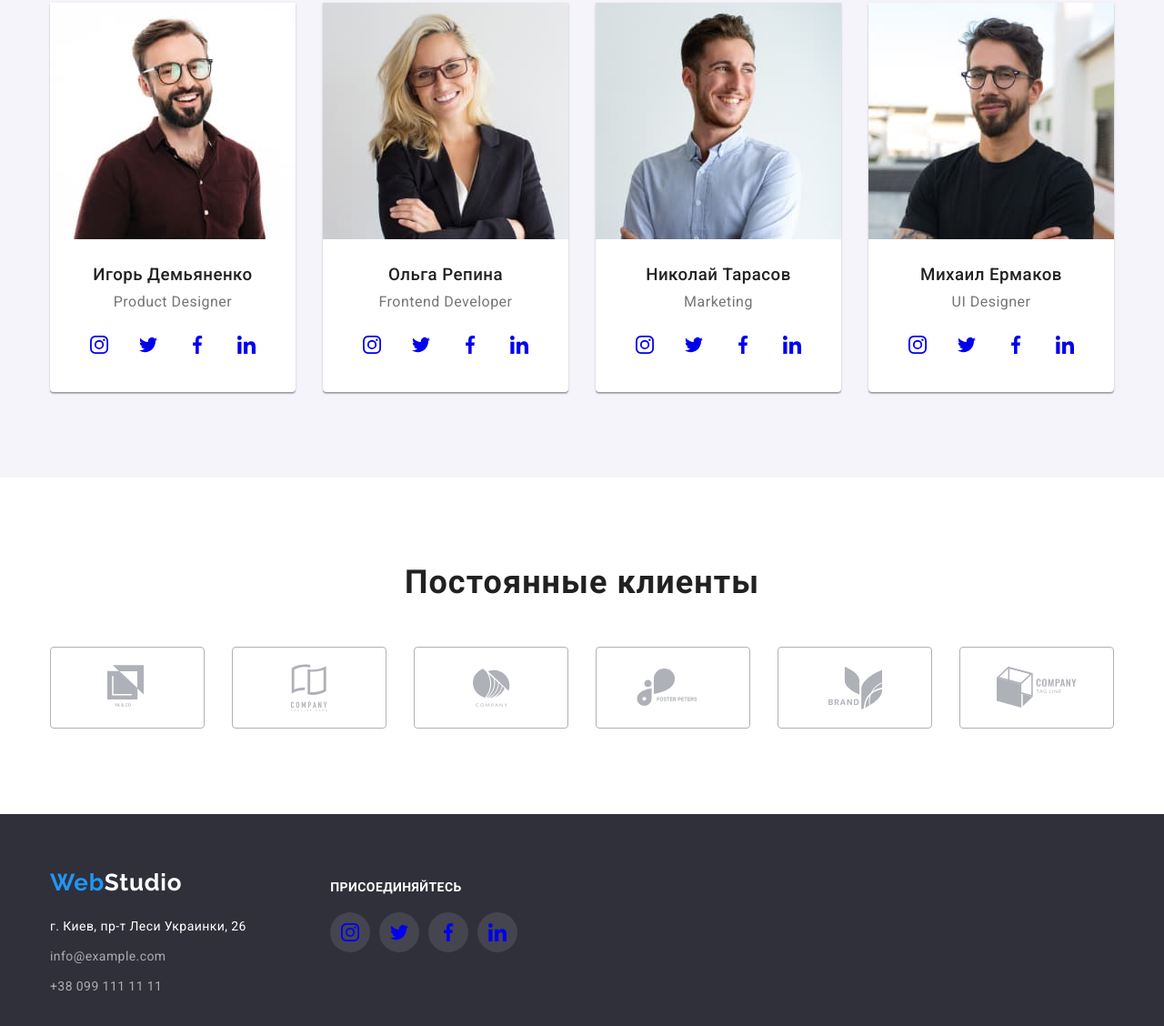
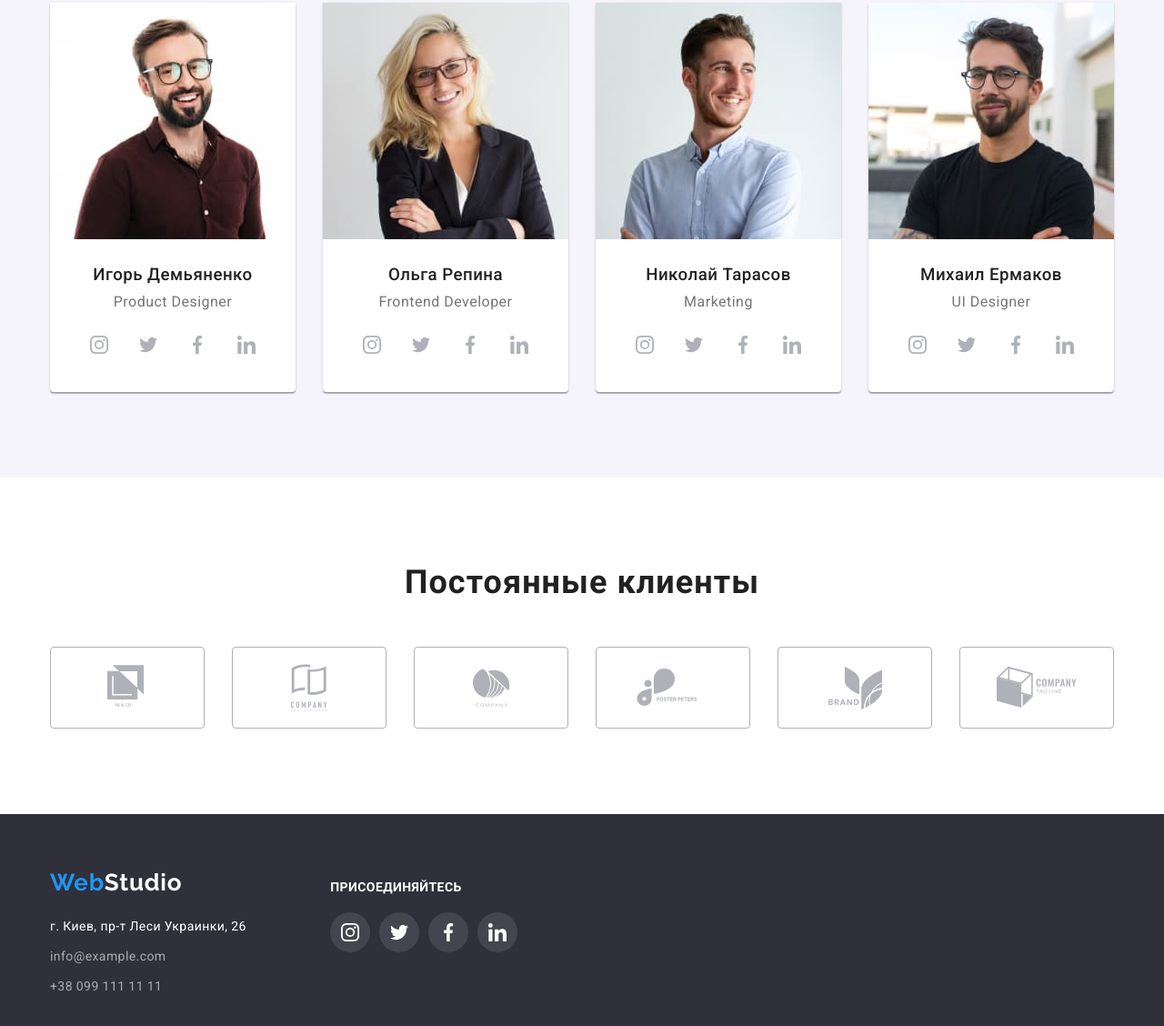
Before and after one commit to mayakravtsova/goit-markup-hw-04, a plain HTML site: page index.html in a window 1280 px wide. Shown: the part 1781-2909 px from the top of the page at 91% size. Drawn offline with Linux system fonts and the light colour scheme.

Commit message:
Update styles.css

```diff
--- a/css/styles.css
+++ b/css/styles.css
@@ -417,8 +417,7 @@ address p {
 }
 
 .social-link-li {
-  color: var(--main-light);
-  fill: var(--icon);
+  color: var(--icon);
 }
 
 .social-link-li :visited {
@@ -440,12 +439,13 @@ address p {
   width: 44px;
   height: 44px;
   fill: currentColor;
+  color: currentColor;
   border-radius: 0%;
 }
 
-.social-link-a :visited{
+/* .social-link-a :visited{
   fill: var(--icon);
-}
+} */
 
 .social-link-a :hover, .social-link-a :focus {
   border-radius: 0%;
```
